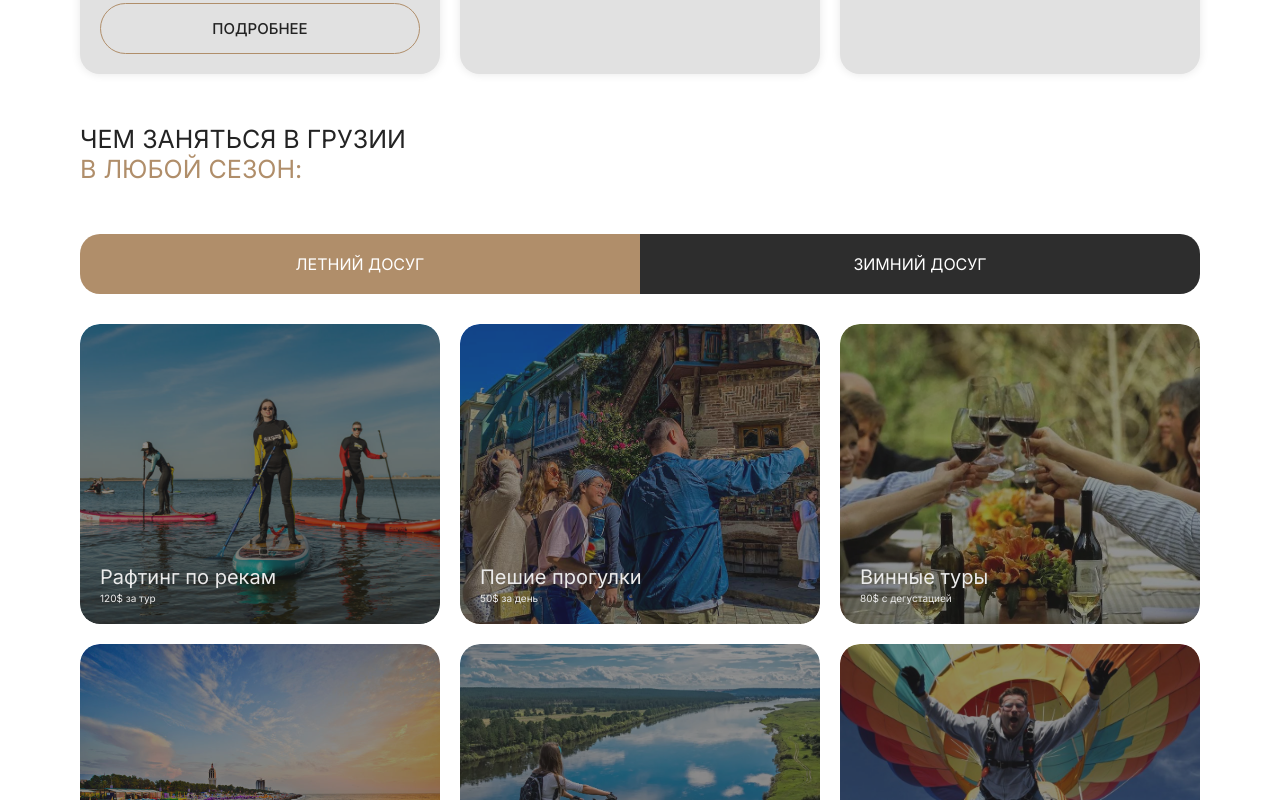
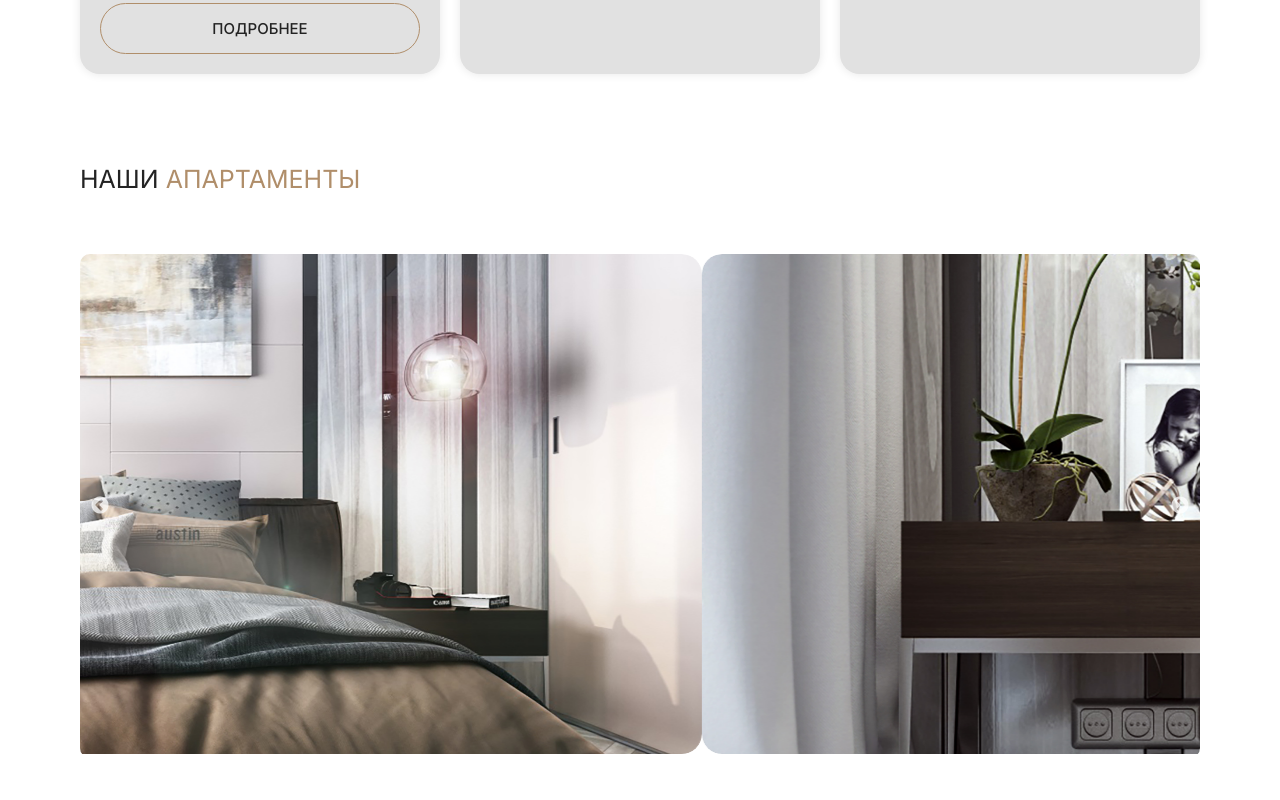
Before and after one commit to iScreAmn/apartment-otn, a React (Vite) app: page / in a window 1280 px wide. Shown: the part 1560-2360 px from the top of the page. Built offline with nearby package versions, Linux system fonts and the light colour scheme.

Commit message:
Resolved slider looping and positioning bugs

```diff
--- a/package.json
+++ b/package.json
@@ -15,9 +15,7 @@
     "framer-motion": "^12.6.3",
     "matter-js": "^0.20.0",
     "motion": "^12.4.0",
-    "nuka-carousel": "^8.2.0",
     "react": "^19.0.0",
-    "react-datepicker": "^8.0.0",
     "react-dom": "^19.0.0",
     "react-icons": "^5.4.0",
     "react-phone-input-2": "^2.15.1",
--- a/src/components/feedback/Feedback.jsx
+++ b/src/components/feedback/Feedback.jsx
@@ -1,30 +1,27 @@
 import "./Feedback.css";
 import { avatar1, avatar2, avatar3 } from "../../assets/images/index";
-import { Carousel } from "nuka-carousel";
-
 
 const Feedback = () => {
-
   return (
     <section className="feedback">
       <div className="container">
         <h2 className="services-title">
           Почему <span>нас выбирают</span>
         </h2>
-          <Carousel showDots showArrows scrollDistance="slide" wrapMode="wrap">
+
         <div className="feedback__card">
           <img src={avatar1} alt="" className="feedback__img" />
           <p className="feedback__subtitle">
-                    Очень повезло оказаться именно в эти апартаменты, близость с
-                    центром очень радует, рядом есть много магазинов
+            Очень повезло оказаться именно в эти апартаменты, близость с центром
+            очень радует, рядом есть много магазинов
           </p>
           <h2 className="feedback__name">Дима</h2>
         </div>
         <div className="feedback__card">
           <img src={avatar2} alt="" className="feedback__img" />
           <p className="feedback__subtitle">
-                    Была рада побывать в этих апартаментах, кафешки рядом, пешком
-                    можно дойти до всех достопримечательностей
+            Была рада побывать в этих апартаментах, кафешки рядом, пешком можно
+            дойти до всех достопримечательностей
           </p>
           <h2 className="feedback__name">Лена</h2>
         </div>
@@ -52,7 +49,6 @@ const Feedback = () => {
           </p>
           <h2 className="feedback__name">Миша</h2>
         </div>
-          </Carousel>
       </div>
     </section>
   );
--- a/src/components/gallery/Gallery.css
+++ b/src/components/gallery/Gallery.css
@@ -16,7 +16,7 @@
 }
 
 .slick-list {
-  border-radius: 20px;
+  border-radius: 10px;
 }
 
 .slider-item {
@@ -26,9 +26,11 @@
 }
 
 .slider-item img {
-  margin: 0 auto;
+  display: block;
   width: 100%;
   height: 500px;
+  object-fit: cover;
+  border-radius: 20px;
   transition: transform 0.8s ease-in-out;
 }
 
--- a/src/components/gallery/Gallery.jsx
+++ b/src/components/gallery/Gallery.jsx
@@ -1,38 +1,48 @@
+import Slider from "react-slick";
 import "slick-carousel/slick/slick.css";
 import "slick-carousel/slick/slick-theme.css";
 import "./Gallery.css";
-import Slider from "react-slick";
 import { useLanguage } from "../../context/LanguageContext";
+import { sliderPic1, sliderPic2, sliderPic3, sliderPic4 } from "../../assets/images";
 
+const SimpleSlider = () => {
+  const settings = {
+    dots: true,
+    infinite: true,
+    speed: 500,
+    slidesToShow: 1,
+    slidesToScroll: 1,
+    autoplay: true,
+    autoplaySpeed: 3000,
+    pauseOnHover: true,
+  };
+  return (
+    <Slider {...settings}>
+      <div className="slider-item">
+        <img src={sliderPic1} className="slider_pic" alt="Slide 1" />
+      </div>
+      <div className="slider-item">
+        <img src={sliderPic2} className="slider_pic" alt="Slide 1" />
+      </div>
+      <div className="slider-item">
+        <img src={sliderPic3} className="slider_pic" alt="Slide 1" />
+      </div>
+      <div className="slider-item">
+        <img src={sliderPic4} className="slider_pic" alt="Slide 1" />
+      </div>
+    </Slider>
+  );
+};
 
 const Gallery = () => {
   const { t } = useLanguage();
-  var settings = {
-    dots: true,
-    autoplay: false,
-    infinite: true,
-    speed: 300,
-    slidesToShow: 1,
-    slidesToScroll: 1,
-  };
   return (
-    <section className="gallery none" >
+    <section className="gallery">
       <div className="container">
-        <h2 className="section-title">{t("gallery.title")} <span>{t("gallery.span")}</span></h2>
-        <Slider className="slider" {...settings}>
-          <div className="slider-item">
-            <img className="slider-img" src="https://scontent.fkut1-1.fna.fbcdn.net/v/t39.30808-6/482988117_1772622686628662_4017925264504040547_n.jpg?_nc_cat=105&ccb=1-7&_nc_sid=cf85f3&_nc_ohc=TLcYTsEMH1kQ7kNvwENQzBA&_nc_oc=AdlNp1JGcoYA5y7ddNFl2f8nToDhJxIuZ7OgFYcXlnulQM38XYBu5ADoY3X5RQPlepxvcslCoo0TzEeLSIeQYn4a&_nc_zt=23&_nc_ht=scontent.fkut1-1.fna&_nc_gid=FxAxDe6kHaeK8nXq1cIDGg&oh=00_AYGdFbpDrp5LqAPShcPrm_dPpj9LbySKwbMC-a_y_lc_Xg&oe=67F640F4" alt="qwerty" />
-          </div>
-          <div className="slider-item">
-            <img src="https://scontent.fkut1-1.fna.fbcdn.net/v/t39.30808-6/482227756_1772623093295288_1733270738161199888_n.jpg?_nc_cat=106&ccb=1-7&_nc_sid=cf85f3&_nc_ohc=b9JjzkTFBHQQ7kNvwESDqNC&_nc_oc=AdmAKqY7xDJ7pRagAzbi2LJaAmXgN6RSd_4fhWsCsI8nKM2ClXusPNSJH3krwWyPUciRVaoFmL2MXE49dGWYKZHN&_nc_zt=23&_nc_ht=scontent.fkut1-1.fna&_nc_gid=BdfsZ-7QyJMtw6nQSNxYlw&oh=00_AYHp4jy-3-BjEVdUMRdRaaLD4l0IhADag_75HMNwWpuYvQ&oe=67F64E30" alt="asd" />
-          </div>
-          <div className="slider-item">
-            <img src="https://scontent.fkut1-1.fna.fbcdn.net/v/t39.30808-6/484806942_1772622806628650_6722151269421788419_n.jpg?_nc_cat=104&ccb=1-7&_nc_sid=cf85f3&_nc_ohc=AxgfkhRINq0Q7kNvwGTlUKS&_nc_oc=AdmTPgbfuJI3bDSFILTH-hKTalGZES5JrW_0Ac_0dF1k0OJub5gyLzc626redOZCzwFpbMfxccu0CVnPkl5Hynsf&_nc_zt=23&_nc_ht=scontent.fkut1-1.fna&_nc_gid=jH3zc3vZb36BnmhUhfZseg&oh=00_AYHVaojOJUWPicezzUSSnNYQzCEJnxPp7yuvKb58iPov8w&oe=67F645A5" alt="sad" />
-          </div>
-          <div className="slider-item">
-            <img src="https://scontent.fkut1-1.fna.fbcdn.net/v/t39.30808-6/484371878_1772622843295313_2635003612308108620_n.jpg?_nc_cat=111&ccb=1-7&_nc_sid=cf85f3&_nc_ohc=-b5EFgl-t7gQ7kNvwGp4wA4&_nc_oc=Adk8graDcbAq6L7aSB0xTXZONSbP8vPZDP15iw4pKADVBHs0ZoC3w7yjy_JybTpRFrIopNaXBNKX2d7LaY3TgPUf&_nc_zt=23&_nc_ht=scontent.fkut1-1.fna&_nc_gid=aSJ8B8U70udeUlUOT-ESYQ&oh=00_AYFBjerhvZO31DAQh3SGsGuoawyQNkuCnvCMyDZ4FtGHcQ&oe=67F6196B" alt="das" />
-          </div>
-        </Slider>
+        <h2 className="section-title">
+          {t("gallery.title")} <span>{t("gallery.span")}</span>
+        </h2>
+          <SimpleSlider />
       </div>
     </section>
   );
```
Also changed, not shown: src/assets/images/index.js (+9 -0 lines), 1 other file (tests, documents, lock files or other folders). Lines whose indentation alone changed are shown as unchanged.
